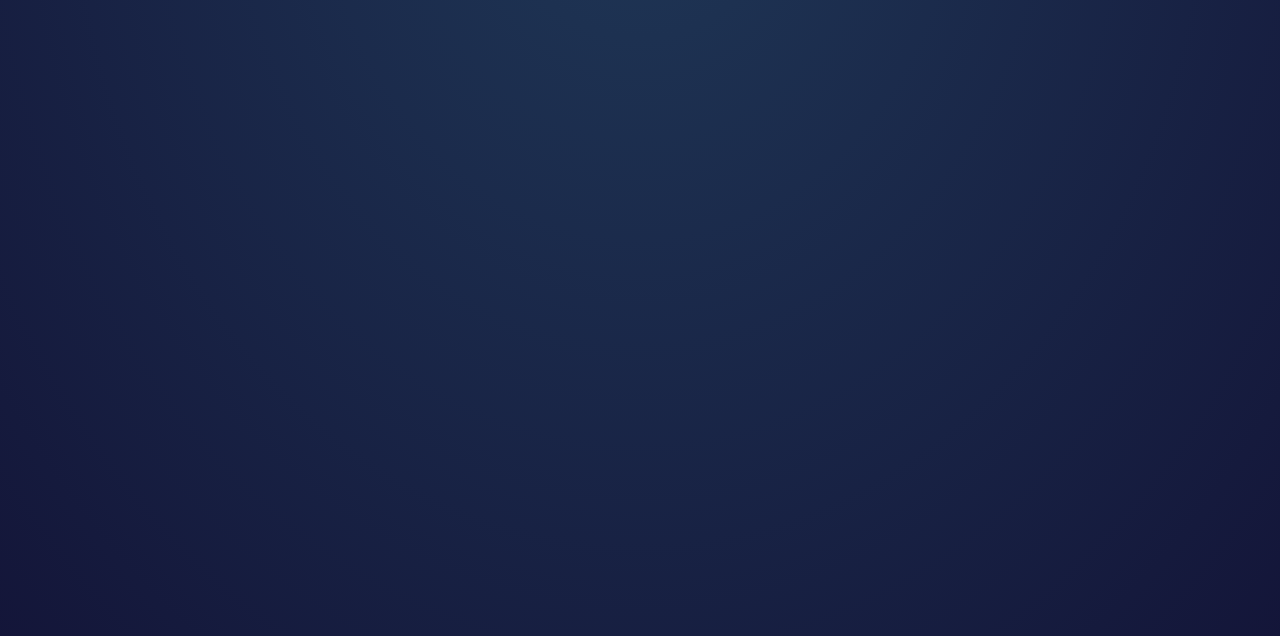
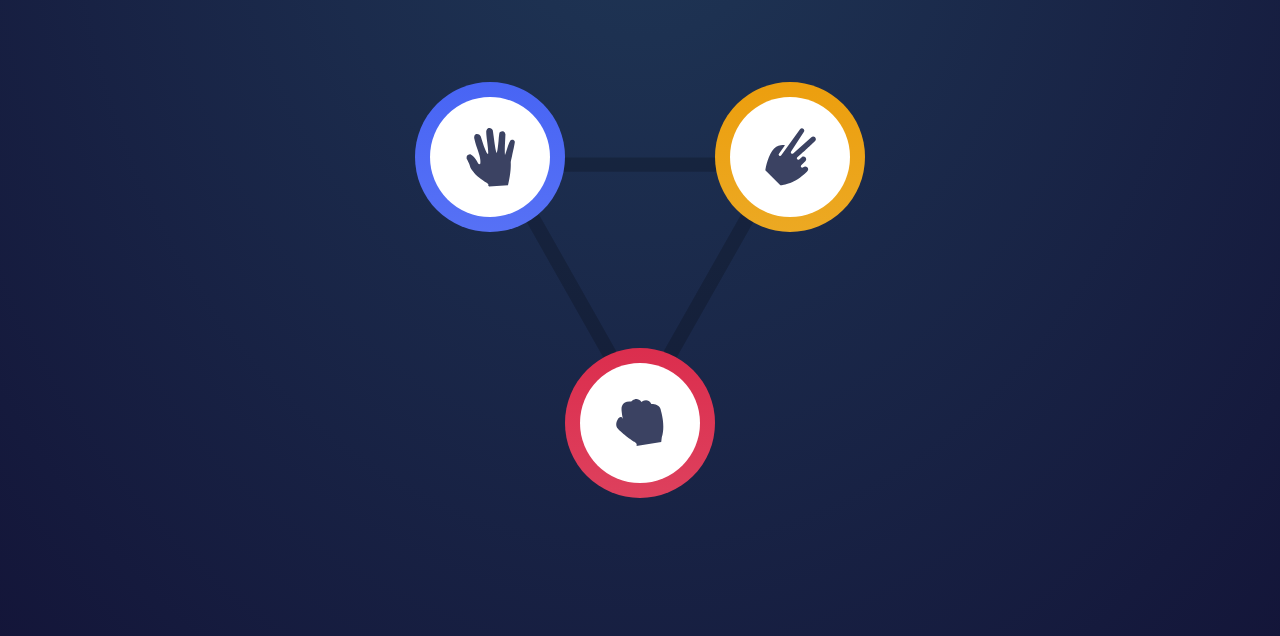
Before and after one commit to PrzemyslawSwierzewski/Rock-Paper-Scissors-game-with-Frontend-Mentor, a plain HTML site: page index.html in a window 1280 px wide. Shown: the part 164-800 px from the top of the page. Drawn offline with Linux system fonts and the light colour scheme.

Commit message:
2nd commit

```diff
--- a/index.html
+++ b/index.html
@@ -31,7 +31,25 @@
       <strong class="points">12</strong>
     </div>
   </header>
-
+  <main>
+    <section class="options">
+      <button class="button button--paper">
+        <div class="button__images-container">
+          <img src="./images/icon-paper.svg" alt="paper">
+        </div>
+      </button>
+      <button class="button button--scissors">
+        <div class="button__images-container">
+          <img src="./images/icon-scissors.svg" alt="scissors">
+        </div>
+      </button>
+      <button class="button button--rock">
+        <div class="button__images-container">
+          <img src="./images/icon-rock.svg" alt="rock">
+        </div>
+      </button>
+    </section>
+  </main>
 
   <!--<<div class="attribution">
     Challenge by <a href="https://www.frontendmentor.io?ref=challenge" target="_blank">Frontend Mentor</a>.
--- a/styles.css
+++ b/styles.css
@@ -3,6 +3,10 @@
   --color-points: hsl(229, 25%, 31%);
   --color-score: hsl(229, 64%, 46%);
   --color-border: hsl(217, 16%, 45%);
+
+  --color-scissors: hsl(39, 89%, 49%), hsl(40, 84%, 53%);
+  --color-paper: hsl(230, 89%, 62%), hsl(230, 89%, 65%);
+  --color-rock: hsl(349, 71%, 52%), hsl(349, 70%, 56%);
 }
 
 *{
@@ -20,7 +24,7 @@ body{
 
 header{
   border: solid 2px var(--color-border);
-  max-width: 800px;
+  max-width: 600px;
   border-radius: 5px;
   margin: 0 auto;
   padding: 12px 24px;
@@ -52,3 +56,58 @@ h1 span{
   display: block;
   line-height: 25px;
 }
+main{
+  margin: 0 auto;
+  max-width: 600px;
+  padding: 160px 0;
+}
+.options{
+  aspect-ratio: 313/278;
+  background-image: url("./images/bg-triangle.svg");
+  margin: 0 auto;
+  background-size: cover;
+  width: 50%;
+  position: relative;
+}
+.options .button{
+  position: absolute;
+  width: 50%;
+  border: none;
+
+}
+.button--paper{
+  left:0;
+  top:0;
+  transform:translate(-50%,-50%);
+  background:linear-gradient(var(--color-paper));
+
+}
+.button--scissors{
+  right:0;
+  top:0;
+  transform:translate(50%,-50%);
+  background:linear-gradient(var(--color-scissors));
+}
+.button--rock{
+  bottom:0;
+  left:50%;
+  transform:translate(-50%, 50%);
+  background:linear-gradient(var(--color-rock));
+}
+.button__images-container{
+  align-items: center;
+  justify-content: center;
+  background-color: var(--color-main);
+  border-radius: 50%;
+  display: flex;
+  width: 80%;
+  height: 80%;
+}
+.button{
+  display: flex;
+  align-items: center;
+  border-radius: 50%;
+  justify-content: center;
+  aspect-ratio: 1/1;
+  cursor: pointer;
+}
```
